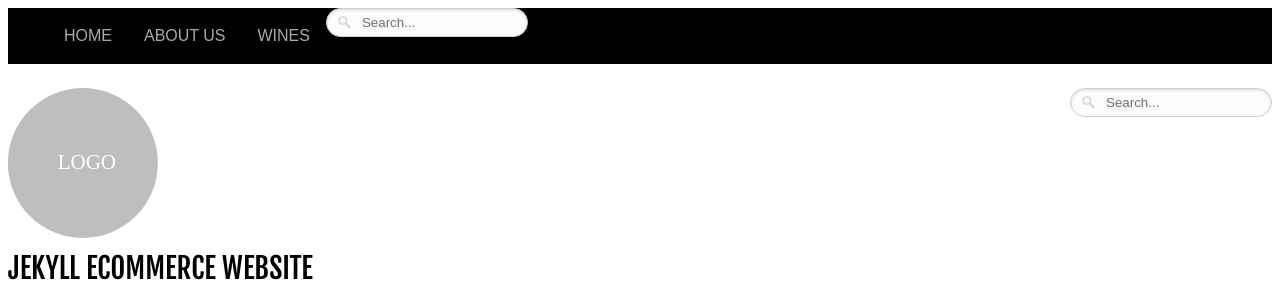
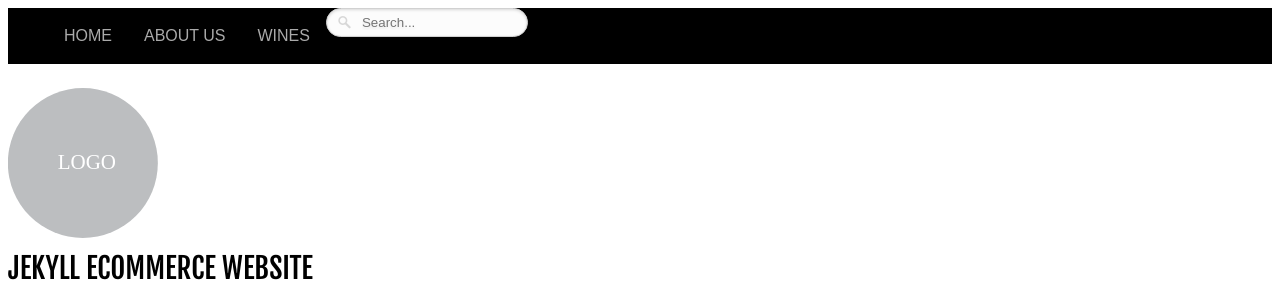
Before and after one commit to mcin0244/jekyll-ecommerce-website, a Jekyll site: the page built from index.html, in a window 1280 px wide. Shown: the top 282 px of the page. Built offline with Jekyll 4.4.1, drawn with Linux system fonts in a browser that asks for light colours; some web fonts are replaced; Markdown is read by kramdown in place of the engine named in the settings.

Commit message:
Putting search field in nav

```diff
--- a/_layouts/default.html
+++ b/_layouts/default.html
@@ -15,7 +15,6 @@
 <header role="banner">
 	<a href="#nav" class="nav-btn hide-text"></a>
 	{% include nav.html navclass='nav-top' %}
- 	{% include search-field.html %}
 	<img src="images/logo-placeholder.svg" alt="logo placeholder">
 </header>
 
--- a/_layouts/product-page.html
+++ b/_layouts/product-page.html
@@ -16,7 +16,6 @@
 	{% include nav.html navclass='nav-top' %}
 	{% include sub-nav.html navclass='nav-top' %}
 	<img src="/images/logo-placeholder.svg" alt="logo placeholder">
-	{% include search-field.html %}
 </header>
 
 
```
